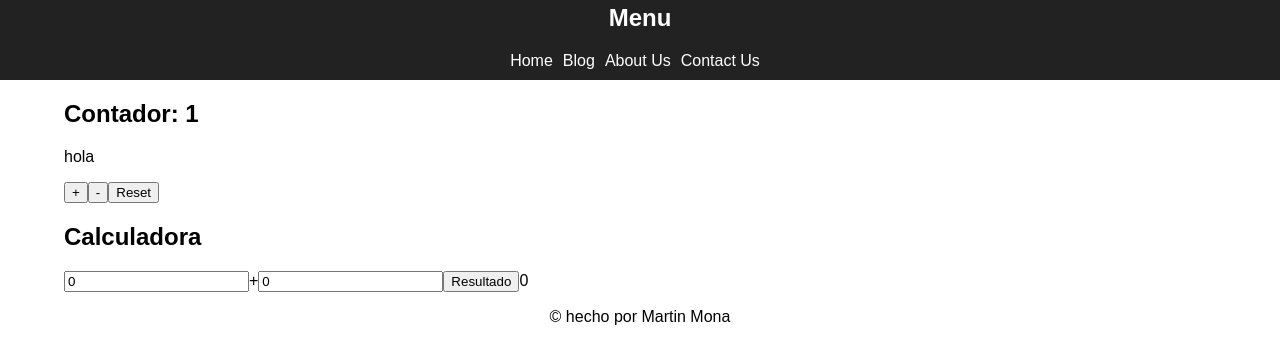
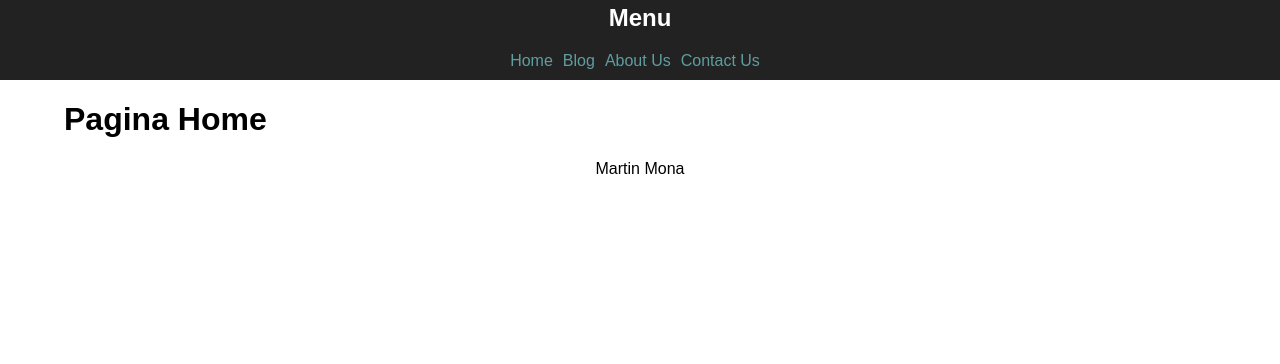
Before and after one commit to martinmona/Raices-Urbanas, a React app: page / in a window 1280 px wide. Shown: the part 120-484 px from the top of the page. Built offline with nearby package versions, Linux system fonts and the light colour scheme.

Commit message:
Rutas -v4

```diff
--- a/package.json
+++ b/package.json
@@ -6,6 +6,7 @@
     "prop-types": "^15.6.1",
     "react": "^16.3.2",
     "react-dom": "^16.3.2",
+    "react-router-dom": "^4.2.2",
     "react-scripts": "1.1.4"
   },
   "scripts": {
--- /dev/null
+++ b/src/Components/About/index.js
@@ -0,0 +1,14 @@
+// Dependencias
+import React, {Component} from 'react';
+
+class About extends Component {
+    render() {
+        return(
+            <div className="About">
+                <h1> Pagina sobre</h1>
+            </div>
+        );
+    }
+}
+
+export default About;
--- a/src/Components/App.js
+++ b/src/Components/App.js
@@ -1,5 +1,6 @@
 //Dependencias
 import React, { Component } from 'react';
+import PropTypes from 'prop-types';
 
 //Componentes
 import Header from './Global/Header';
@@ -10,12 +11,16 @@ import Footer from './Global/Footer';
 import items from '../Data/menu';
 
 class App extends Component {
+  static propTypes = {
+  children: PropTypes.object.isRequiered
+};
   render() {
+    const {children}=this.props;
     return (
       <div className="App">
         <Header title="Menu" items={items}/>
-        <Content />
-        <Footer copyright="&copy; hecho por Martin Mona"/>
+        <Content body={children} />
+        <Footer />
       </div>
     );
   }
--- /dev/null
+++ b/src/Components/Contacto/index.js
@@ -0,0 +1,14 @@
+// Dependencias
+import React, {Component} from 'react';
+
+class Contacto extends Component {
+    render() {
+        return(
+            <div className="Contacto">
+                <h1> Pagina Contacto</h1>
+            </div>
+        );
+    }
+}
+
+export default Contacto;
--- a/src/Components/Global/CSS/Header.css
+++ b/src/Components/Global/CSS/Header.css
@@ -22,6 +22,15 @@
   padding-right: 10px;
 }
 
+.Menu li a{
+  color: cadetblue;
+  text-decoration: none;
+}
+.Menu li a:hover{
+  color:azure;
+
+}
+
 
 @keyframes App-logo-spin {
   from { transform: rotate(0deg); }
--- a/src/Components/Global/Content.js
+++ b/src/Components/Global/Content.js
@@ -1,93 +1,19 @@
 import React, { Component } from 'react';
 import './CSS/Content.css';
+import PropTypes from 'prop-types';
+
+
 
 class Content extends Component {
-  constructor(props){
-    super(props);
+  static propTypes = {
+    children: PropTypes.object.isRequiered
+  };
+  render() {
+    const {body} = this.props;
 
-    this.state = {
-      count: 0,
-      numero1: 0,
-      numero2: 0,
-      resultado: 0
-    };
-
-    this.handleCountClick = this.handleCountClick.bind(this);
-
-  }
-
-componentDidMount(){
-  this.setState({
-    count: 1
-  })
-}
-
-handleCountClick(e){
-  switch(e.target.id){
-    case 'sumar':
-      this.setState({
-        count: this.state.count+1
-      });
-      break;
-
-    case 'restar':
-      this.setState({
-        count: Math.max(this.state.count-1,0)}
-      );
-      break;
-    case 'reset':
-      this.setState({
-        count: 0
-      });
-      break;
-
-    default:
-      console.log('id invalido');
-      break;
-
-  }
-}
-
-handleResultClick(e){
-  this.setState({
-    resultado: this.state.numero1+this.state.numero2
-  });
-}
-
-cambioNumero(e){
-  if(e.target.id==='numero1'){
-    this.setState({
-      numero1:Number(e.target.value)
-    });
-  }
-  else if(e.target.id==='numero2'){
-    this.setState({
-      numero2:Number(e.target.value)
-    });
-  }
-
-}
-
-  render() {
     return (
       <div className="Content">
-        <h2> Contador: {this.state.count}</h2>
-
-        <p>
-        <p>hola</p>
-          <button id="sumar" onClick={this.handleCountClick}>+</button>
-          <button id="restar" onClick={this.handleCountClick}>-</button>
-          <button id="reset" onClick={this.handleCountClick}>Reset</button>
-        </p>
-
-        <h2> Calculadora </h2>
-        <p>
-          <input id="numero1" type="number" value={this.state.numero1} onChange={this.cambioNumero.bind(this)}/>
-          +
-          <input id="numero2" type="number" value={this.state.numero2} onChange={this.cambioNumero.bind(this)}/>
-          <button id="resultado" onClick={this.handleResultClick.bind(this)}>Resultado</button>
-          {this.state.resultado}
-        </p>
+        {body}
       </div>
     );
   }
--- a/src/Components/Global/Header.js
+++ b/src/Components/Global/Header.js
@@ -1,6 +1,7 @@
 // Dependencias
 import React, { Component } from 'react';
 import PropTypes from 'prop-types';
+import {Link} from 'react-router-dom';
 
 // Assets
 import logo from './Images/logo.svg';
@@ -21,8 +22,12 @@ class Header extends Component {
           <h2 >{title}</h2>
 
           <ul className="Menu">
-            {items && items.map((item, key) => <li key={key}>{item.title}</li>)}
-          </ul>
+          {
+            items && items.map(
+              (item, key) => <li key={key}><Link to={item.url}>{item.title}</Link></li>)
+
+          }
+            </ul>
         </div>
 
       </div>
--- /dev/null
+++ b/src/Components/Home/index.js
@@ -0,0 +1,14 @@
+// Dependencias
+import React, {Component} from 'react';
+
+class Home extends Component {
+    render() {
+        return(
+            <div className="Home">
+                <h1> Pagina Home</h1>
+            </div>
+        );
+    }
+}
+
+export default Home;
--- /dev/null
+++ b/src/Components/Pagina404/index.js
@@ -0,0 +1,14 @@
+// Dependencias
+import React, {Component} from 'react';
+
+class Error extends Component {
+    render() {
+        return(
+            <div className="Error">
+                <h1> Pagina Error</h1>
+            </div>
+        );
+    }
+}
+
+export default Error;
--- a/src/Data/menu.js
+++ b/src/Data/menu.js
@@ -9,10 +9,10 @@ export default [
     },
     {
       title: 'About Us',
-      url: '/about'
+      url: '/About'
     },
     {
       title: 'Contact Us',
-      url: '/contact'
+      url: '/Contacto'
     }
   ];
--- a/src/index.js
+++ b/src/index.js
@@ -1,11 +1,20 @@
+// Dependencias
 import React from 'react';
-import ReactDOM from 'react-dom';
+import {render} from 'react-dom';
+import {BrowserRouter as Router} from 'react-router-dom';
+
+// Rutas
+import AppRutas from './rutas';
+
+// Assets
 import './index.css';
-import App from './Components/App';
+
 import registerServiceWorker from './registerServiceWorker';
 
-ReactDOM.render(
-    <App />,
+render(
+    <Router>
+        <AppRutas/>
+    </Router>,
      document.getElementById('root')
 );
 registerServiceWorker();
--- /dev/null
+++ b/src/rutas.js
@@ -0,0 +1,22 @@
+// Dependencias
+import React from 'react';
+import {Route, Switch} from 'react-router-dom';
+
+//Componentes
+import App from './Components/App';
+import About from './Components/About';
+import Contacto from './Components/Contacto';
+import Home from './Components/Home';
+import Pagina404 from './Components/Pagina404';
+
+const AppRutas = () =>
+    <App>
+        <Switch>
+            <Route path="/about" component={About}/>
+            <Route path="/contacto" component={Contacto}/>
+            <Route path="/" component={Home}/>
+            <Route component={Pagina404}/>
+        </Switch>
+    </App>;
+
+export default AppRutas;
```
Also changed, not shown: src/Components/Global/Content.1.js (added, +96 -0 lines), 1 other file.
